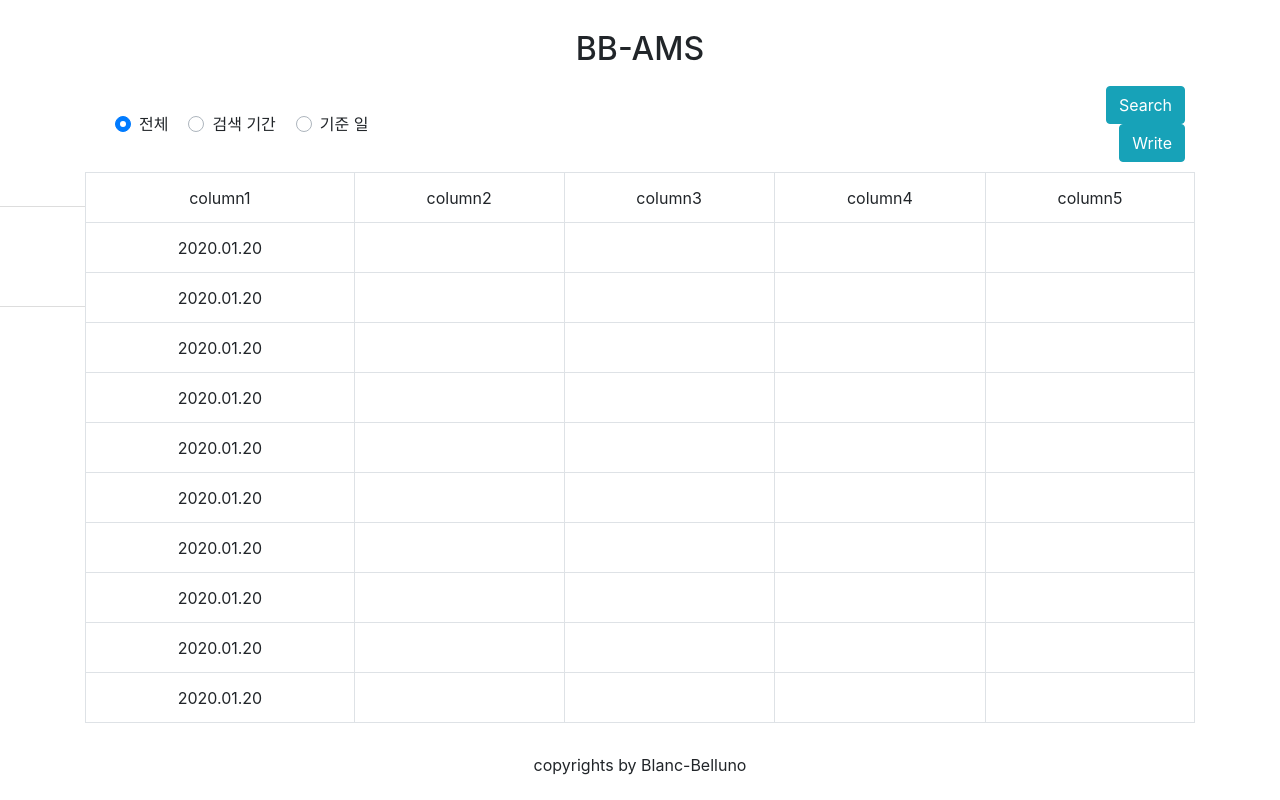
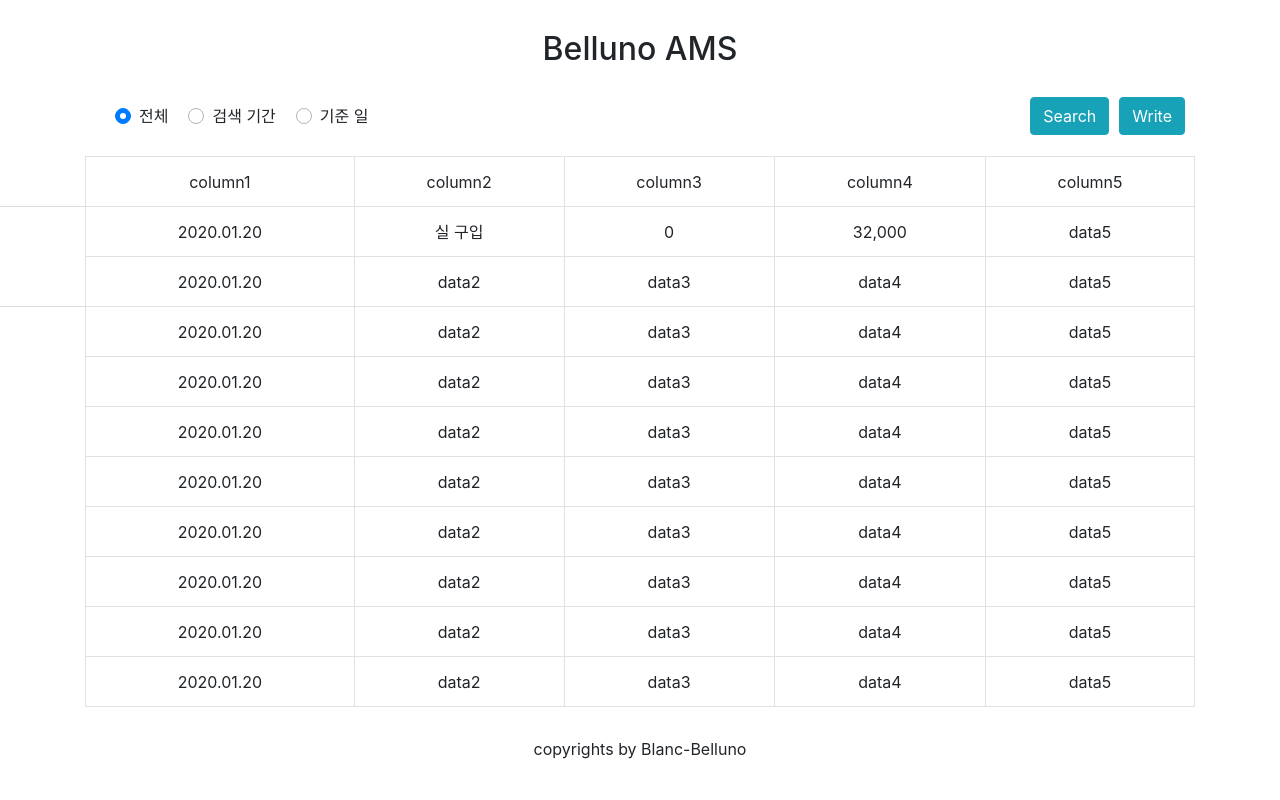
Before and after one commit to mooooburg-dev/bln-ams-web, a Vue app: page / in a window 1280 px wide. Built offline with nearby package versions, Linux system fonts and the light colour scheme.

Commit message:
데이터 연동 부분 고민중

```diff
--- a/src/components/main/Main.vue
+++ b/src/components/main/Main.vue
@@ -1,14 +1,14 @@
 <template>
     <div class="container-main">
         <div>
-            <h2>BB-AMS</h2>
+            <h2>Belluno AMS</h2>
         </div>
         <div class="search-area">
             <table class="search-table" style="width:100%; height:80px;">
                 <colgroup>
-                    <col width=30%>
+                    <col width=29%>
                     <col width=54%>
-                    <col width=16%>
+                    <col width=17%>
                 </colgroup>
                 <tr>
                     <td>
@@ -123,10 +123,10 @@
                 </tr>
                 <tr v-for="(item, item_idx) of test_obj">
                     <td>{{item.data1}}</td>
-                    <td></td>
-                    <td></td>
-                    <td></td>
-                    <td></td>
+                    <td>{{item.data2}}</td>
+                    <td>{{item.data3}}</td>
+                    <td>{{item.data4}}</td>
+                    <td>{{item.data5}}</td>
                 </tr>
             </table>
         </div>
@@ -140,7 +140,7 @@ export default {
     data(){
         return{
             test_obj: [
-                {'data1':'2020.01.20', 'data2':'data2', 'data3':'data3', 'data4':'data4', 'data5':'data5'},
+                {'data1':'2020.01.20', 'data2':'실 구입', 'data3':'0', 'data4':'32,000', 'data5':'data5'},
                 {'data1':'2020.01.20', 'data2':'data2', 'data3':'data3', 'data4':'data4', 'data5':'data5'},
                 {'data1':'2020.01.20', 'data2':'data2', 'data3':'data3', 'data4':'data4', 'data5':'data5'},
                 {'data1':'2020.01.20', 'data2':'data2', 'data3':'data3', 'data4':'data4', 'data5':'data5'},
@@ -178,6 +178,19 @@ export default {
             this.handleSubmit();
         },
         handleSubmit(){
+            // 년도 데이터 가져오기
+            // const yearURI = '/pm/selfConpetentcy/getYearList';
+            // this.$http.get(`${yearURI}`, {
+            //  params: {
+            //     evalSetNo: this.dataYearRound.evalSetNo,
+            //     leaderYn: this.leaderYn,
+            //  }
+            // })
+            // .then(result => {
+            //     this.dataYearRound.evalYearCombo = result.data;
+            //     this.dataYearRound.evalSetNo = this.evalSetNo;
+            //     this.fetchRoundData();
+            // })
 
 
             this.$nextTick(() => {
```
